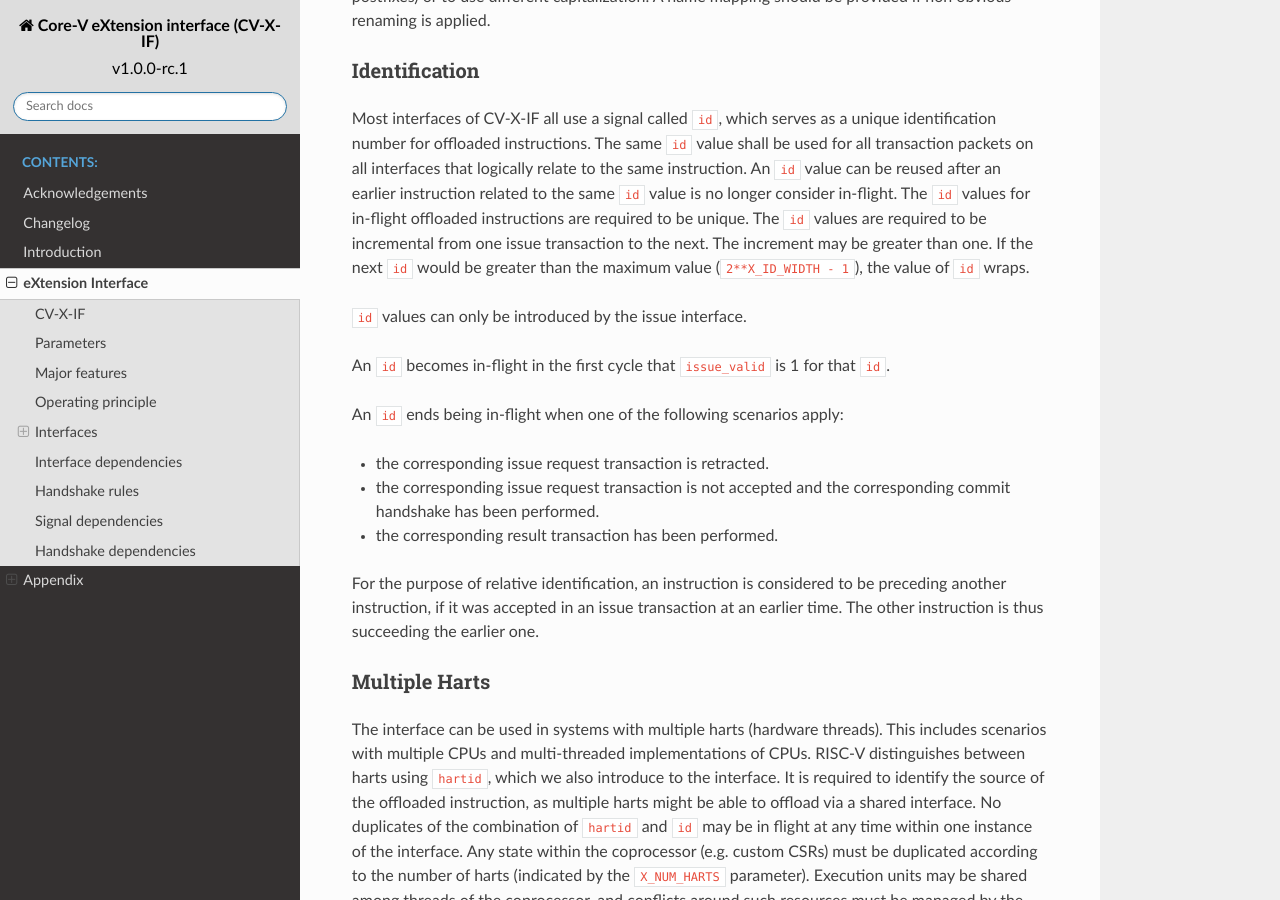
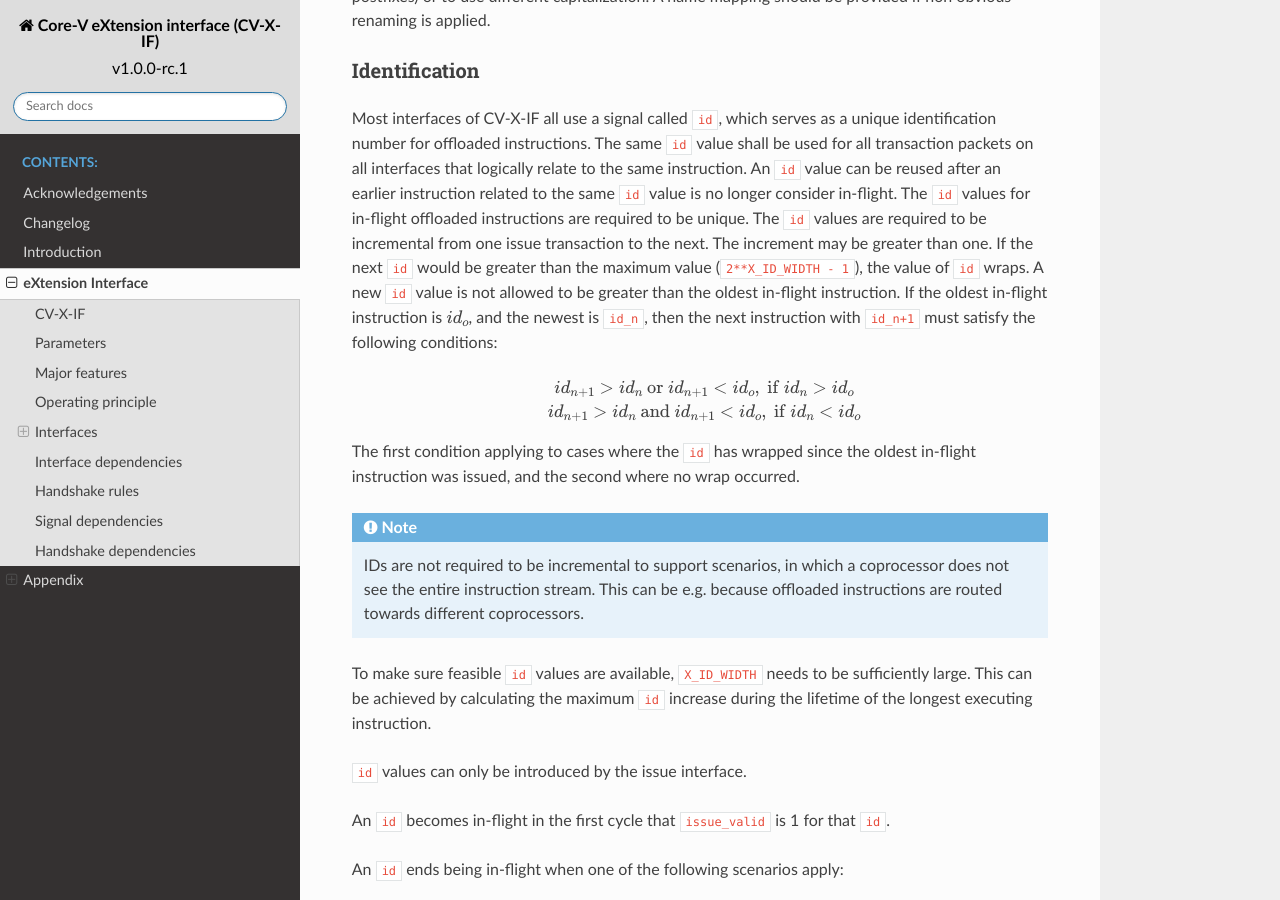
Before and after one commit to openhwgroup/core-v-xif, a Sphinx documentation site: the page built from docs/source/x_ext.rst, in a window 1280 px wide and 900 px high, scrolled down 4786 px. Built offline with Sphinx 7.4.7 and the Read the Docs theme 2.0.0, drawn with Linux system fonts in a browser that asks for light colours.

Commit message:
Clarifying the text around the ID increment

```diff
--- a/docs/source/conf.py
+++ b/docs/source/conf.py
@@ -126,6 +126,7 @@
 .. |processor| replace:: CPU
 .. |processors| replace:: CPUs
 .. |coprocessor| replace:: coprocessor
+.. |coprocessors| replace:: coprocessors
 """
 
 # Tags for conditional text
--- a/docs/source/x_ext.rst
+++ b/docs/source/x_ext.rst
@@ -256,6 +256,24 @@
 The ``id`` values are required to be incremental from one issue transaction to the next.
 The increment may be greater than one.
 If the next ``id`` would be greater than the maximum value (``2**X_ID_WIDTH - 1``), the value of ``id`` wraps.
+A new ``id`` value is not allowed to be greater than the oldest in-flight instruction.
+If the oldest in-flight instruction is :math:`id_o`, and the newest is ``id_n``, then the next instruction with ``id_n+1`` must satisfy the following conditions:
+
+.. math::
+  \begin{gather}
+    id_{n+1} > id_{n} \text{ or } id_{n+1} < id_{o}, \text{ if } id_{n} > id_{o}\\
+    id_{n+1} > id_{n} \text{ and } id_{n+1} < id_{o}, \text{ if } id_{n} < id_{o}
+  \end{gather}
+
+The first condition applying to cases where the ``id`` has wrapped since the oldest in-flight instruction was issued, and the second where no wrap occurred.
+
+
+.. note::
+  IDs are not required to be incremental to support scenarios, in which a coprocessor does not see the entire instruction stream.
+  This can be e.g. because offloaded instructions are routed towards different |coprocessors|.
+
+To make sure feasible ``id`` values are available, ``X_ID_WIDTH`` needs to be sufficiently large.
+This can be achieved by calculating the maximum ``id`` increase during the lifetime of the longest executing instruction.
 
 ``id`` values can only be introduced by the issue interface.
 
```
